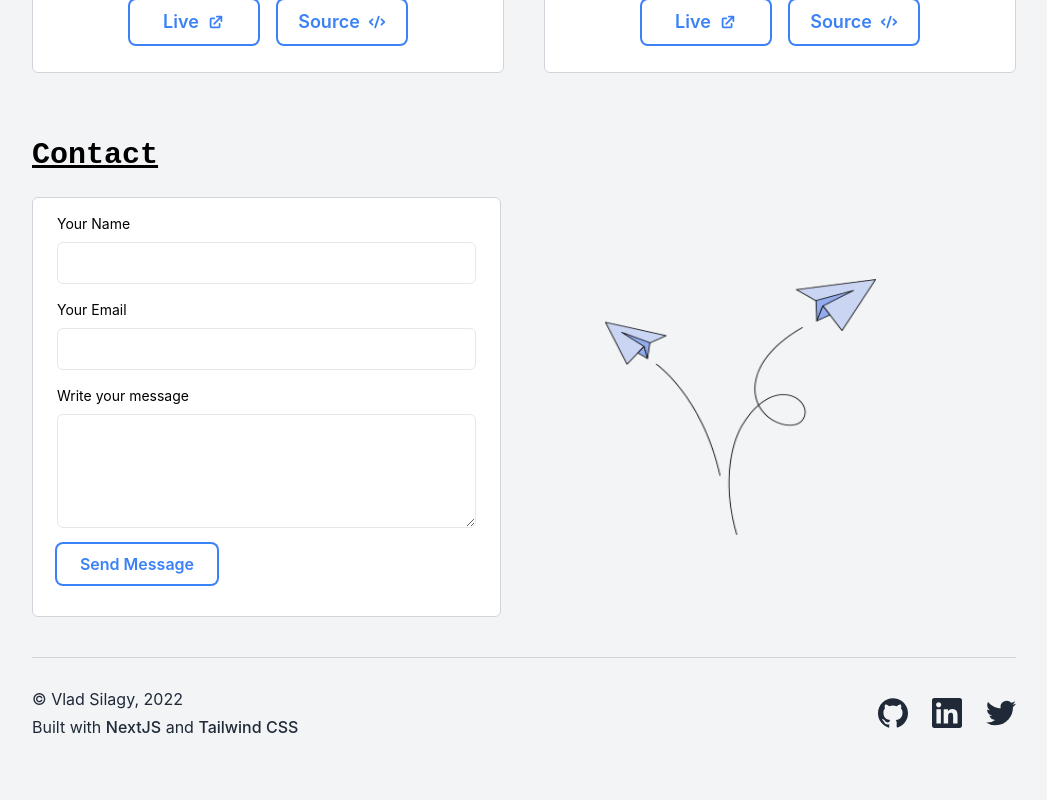
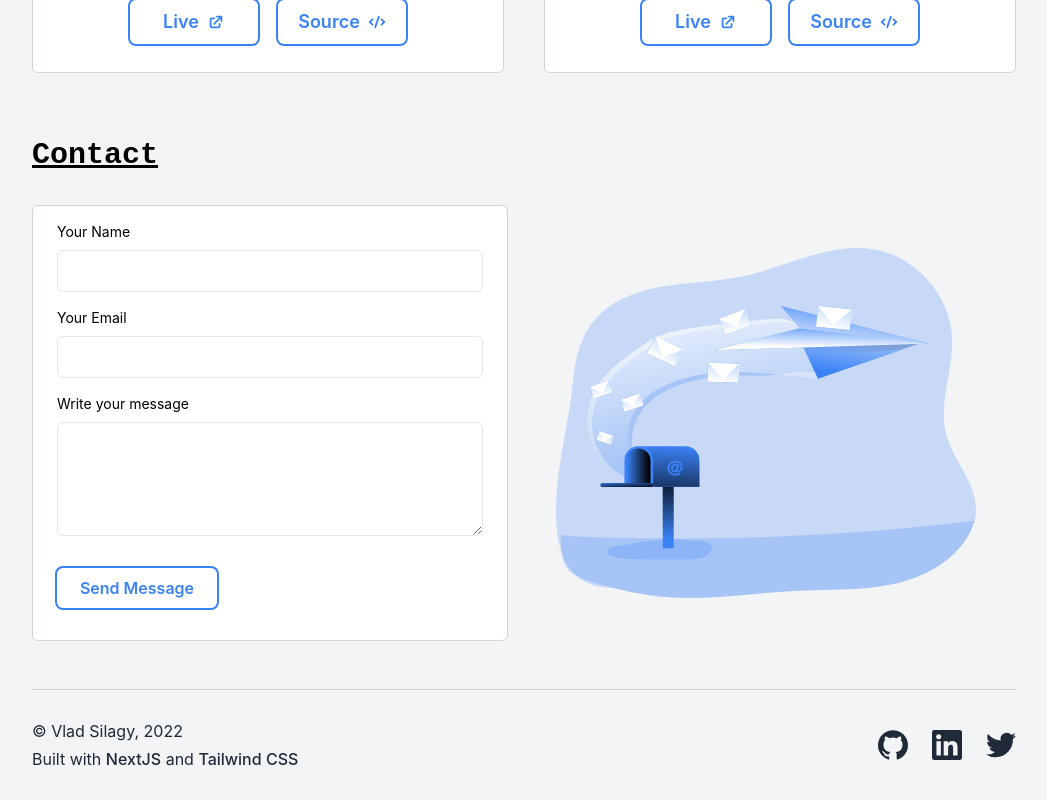
Before and after one commit to vsilagy/portfolio, a Next.js app: page / in a window 1280 px wide. Shown: the part 1765-2565 px from the top of the page, without its empty margins (116-1163 px from the left). Before the commit the page ends 2533 px from the top, so only its background shows below. Built offline with nearby package versions, Linux system fonts and the light colour scheme.

Commit message:
add tags to GitHub projects, replace contact png with svg illustration, change projects header and button layout

```diff
--- a/components/Contact.js
+++ b/components/Contact.js
@@ -1,4 +1,4 @@
-import message from '../public/image-messages.png';
+import messages from '../public/messages.svg';
 import Image from 'next/image';
 export default function Contact() {
 	return (
@@ -7,7 +7,7 @@ export default function Contact() {
 				Contact
 			</h3>
 			<div className="relative rounded-md mb-10">
-				<div className="flex flex-col md:flex-row md:items-center md:justify-between md:gap-10">
+				<div className="flex flex-col md:flex-row md:items-center md:justify-between md:gap-8">
 					<form className="flex flex-col  w-[20rem] mx-auto py-4 px-2 border rounded-md  border-gray-300 bg-white dark:bg-gray-800 dark:border-gray-700 md:flex-1 md:basis-1/2">
 						<label htmlFor="name" className="text-sm  mx-4">
 							{' '}
@@ -36,16 +36,16 @@ export default function Contact() {
 							name="message"></textarea>
 						<button
 							type="submit"
-							className="text-base font-semibold m-4 py-2 px-4 w-40 bg-white text-blue-500 ring-2 ring-blue-500 dark:text-blue-400 dark:ring-blue-400 hover:bg-gray-200 dark:bg-gray-800 dark:hover:bg-gray-700 rounded-md ease-in duration-200 ">
+							className="text-base font-semibold m-4 mt-8 py-2 px-4 w-40 bg-white text-blue-500 ring-2 ring-blue-500 dark:text-blue-400 dark:ring-blue-400 hover:bg-gray-200 dark:bg-gray-800 dark:hover:bg-gray-700 rounded-md ease-in duration-200 ">
 							Send Message
 						</button>
 					</form>
-					<div className="hidden md:basis-1/2 md:flex p-16">
+					<div className="hidden p-4 md:basis-1/2 md:flex">
 						<Image
-							src={message}
+							src={messages}
 							alt="message"
-							height={256}
-							width={271}
+							height={420}
+							width={420}
 						/>
 					</div>
 				</div>
--- a/components/Nav.js
+++ b/components/Nav.js
@@ -26,11 +26,10 @@ export default function Nav() {
 	const [isOpen, setOpen] = useState(false);
 	return (
 		<>
-			<nav className="relative flex justify-between md:justify-end items-center py-5">
+			<nav className="relative flex justify-between px-3 md:justify-end items-center py-5 md:px-0">
 				<div className="hidden md:flex justify-end items-center py-5">
 					<NavLink href="/">Home</NavLink>
 					<NavLink href="/projects">Projects</NavLink>
-					{/* <NavLink href="/resume">Resume</NavLink> */}
 				</div>
 				<div className="md:hidden" onClick={() => setOpen(!isOpen)}>
 					<Hamburger
@@ -45,7 +44,6 @@ export default function Nav() {
 						<div className="absolute w-full h-screen z-10 flex flex-col items-start justify-start text-3xl py-2 mt-2 rounded-md bg-gray-100 dark:bg-neutral-900">
 							<NavLink href="/">Home</NavLink>
 							<NavLink href="/projects">Projects</NavLink>
-							{/* <NavLink href="/resume">Resume</NavLink> */}
 						</div>
 					)}
 				</div>
--- a/components/Projects.js
+++ b/components/Projects.js
@@ -28,7 +28,7 @@ export default function Projects() {
 					href={data.links.github}
 					target="_blank"
 					rel="noopener noreferrer"
-					className="flex gap-1 items-center text-md font-semibold bg-white hover:bg-gray-200 border border-gray-300 px-4 py-2 rounded-md dark:bg-gray-800 dark:border-gray-700 dark:hover:bg-gray-700 md:text-xl">
+					className="flex gap-1 items-center text-md font-semibold bg-white hover:bg-gray-200 border border-gray-300 px-4 py-2 rounded-md dark:bg-gray-800 dark:border-gray-700 dark:hover:bg-gray-700 md:text-xl md:px-6 md:py-3">
 					View Github <HiExternalLink />
 				</a>
 			</div>
@@ -43,8 +43,10 @@ export default function Projects() {
 }
 
 function RepoCard({ repo }) {
+	const { topics } = repo;
+
 	return (
-		<div className="flex-1 w-[20rem] h-52 border border-gray-300 bg-white p-4 space-y-4 rounded-md md:w-[25rem] md:basis-1/3 dark:bg-gray-800  dark:border-gray-700">
+		<div className="flex-1 w-[20rem] h-64 border border-gray-300 bg-white p-4 space-y-4 rounded-md md:w-[25rem] md:basis-1/3 dark:bg-gray-800  dark:border-gray-700">
 			<a
 				href={repo.html_url}
 				target="_blank"
@@ -58,11 +60,19 @@ function RepoCard({ repo }) {
 				href={repo.homepage}
 				target="_blank"
 				rel="noopener noreferrer"
-				className="text-md font-semibold flex items-center gap-1">
+				className="text-md flex items-center gap-1">
 				View Live
 				<HiExternalLink />
 			</a>
-			<p className="text-gray-500">{repo.topics.join(' ')}</p>
+			<p className="flex flex-wrap gap-2">
+				{topics.map((topic, idx) => (
+					<span
+						className="py-1 px-3 bg-slate-300 dark:bg-slate-600 rounded"
+						key={idx}>
+						{topic}
+					</span>
+				))}
+			</p>
 		</div>
 	);
 }
```
Also changed, not shown: public/image-messages.png (deleted), public/messages.svg (added).
